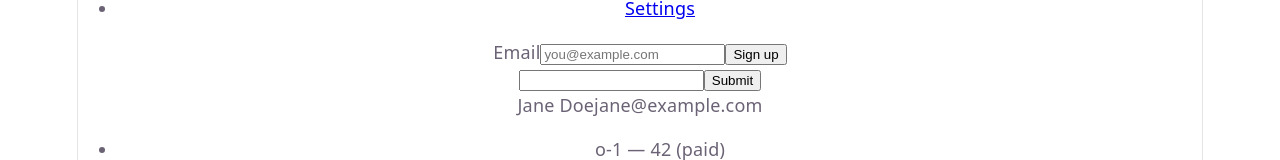
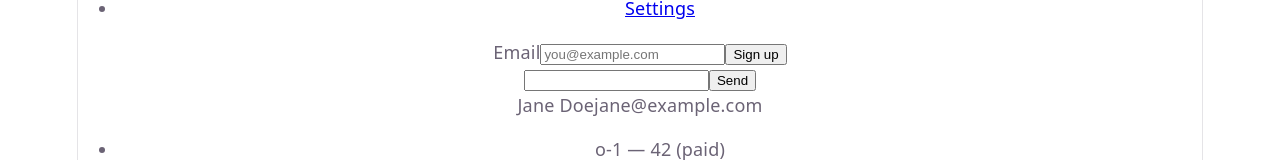
Before and after one commit to IsaShakh/test-repo-js, a React (Vite) app: page / in a window 1280 px wide. Shown: the part 165-325 px from the top of the page. Built offline with nearby package versions, Linux system fonts and the light colour scheme.

Commit message:
Changed the "Submit" button label to "Send" in `src/components/Form.tsx`.

```diff
--- a/src/components/Form.tsx
+++ b/src/components/Form.tsx
@@ -5,7 +5,7 @@
   return (
     <form onSubmit={(e) => e.preventDefault()}>
       <input value={value} onChange={(e) => setValue(e.target.value)} />
-      <button type="submit">Submit</button>
+      <button type="submit">Send</button>
     </form>
   )
 }
```
